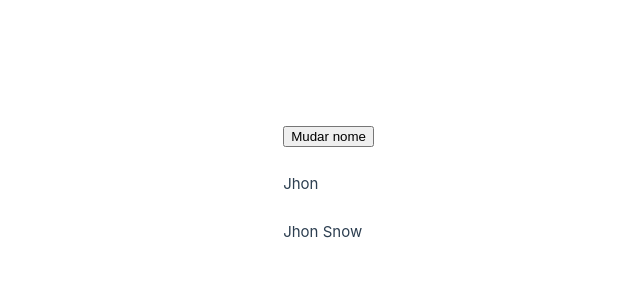
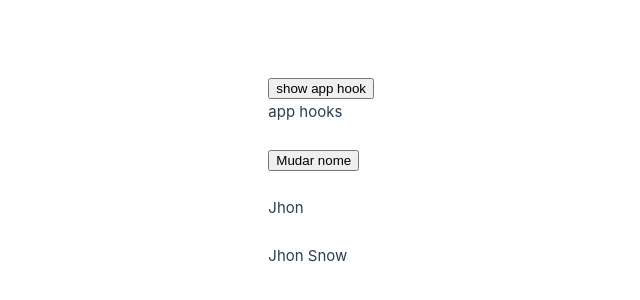
Before and after one commit to matheusgabardo/vuejs-learning, a Vue app: page / in a window 1280 px wide. Shown: the part 228-528 px from the top of the page, without its empty margins (266-906 px from the left). Built offline with nearby package versions, Linux system fonts and the light colour scheme.

Commit message:
until video lesson 26 - composition api life cycle

```diff
--- a/src/App.vue
+++ b/src/App.vue
@@ -1,5 +1,7 @@
 <template class="main-wrapper">
   <div>
+    <button @click="showAppHook = !showAppHook" >show app hook</button>
+    <AppHook v-if="showAppHook"/>
     <br/>
     <button @click="user.first_name = 'Matheus'">Mudar nome</button>
     <br/>
@@ -16,10 +18,12 @@
 <script>
 
   import { ref, computed, watch } from 'vue';
+  import AppHook from './components/AppHook.vue';
 
   export default {
     name: 'App',
     components: {
+      AppHook
     },
     setup(){
       const user = ref({
@@ -34,9 +38,13 @@
       watch(user,() => {
         console.log('name changed!')
       }, { deep: true })
+
+      const showAppHook = ref(true)
+
       return{
         fullName,
-        user
+        user,
+        showAppHook
       }
     }
   }
--- /dev/null
+++ b/src/components/AppHook.vue
@@ -0,0 +1,39 @@
+<template>
+    <div>
+        app hooks
+    </div>
+</template>
+
+<script>
+import { onBeforeMount,  onMounted, onBeforeUnmount, onUnmounted } from 'vue';
+
+export default {
+    // metodo de options
+    // beforeMount(){},
+    // mounted(){},
+    // beforeUnmount(){},
+    // unmounted(){},
+
+
+
+    // o setup é justamente a fase de criação,
+    // então os setups são transformados em hooks e
+    // prontos para serem importados.
+    setup(){
+        onBeforeMount(() => {
+            console.log('before mount');
+        })
+        onMounted(() => {
+            console.log('onMounted')
+        })
+        onBeforeUnmount(() => {
+            console.log('onBeforeMount');
+        })
+        onUnmounted(() => {
+            console.log('onUnmount');
+
+        })
+    }
+    // agora precisamos importar os outros hooks
+}
+</script>
```
